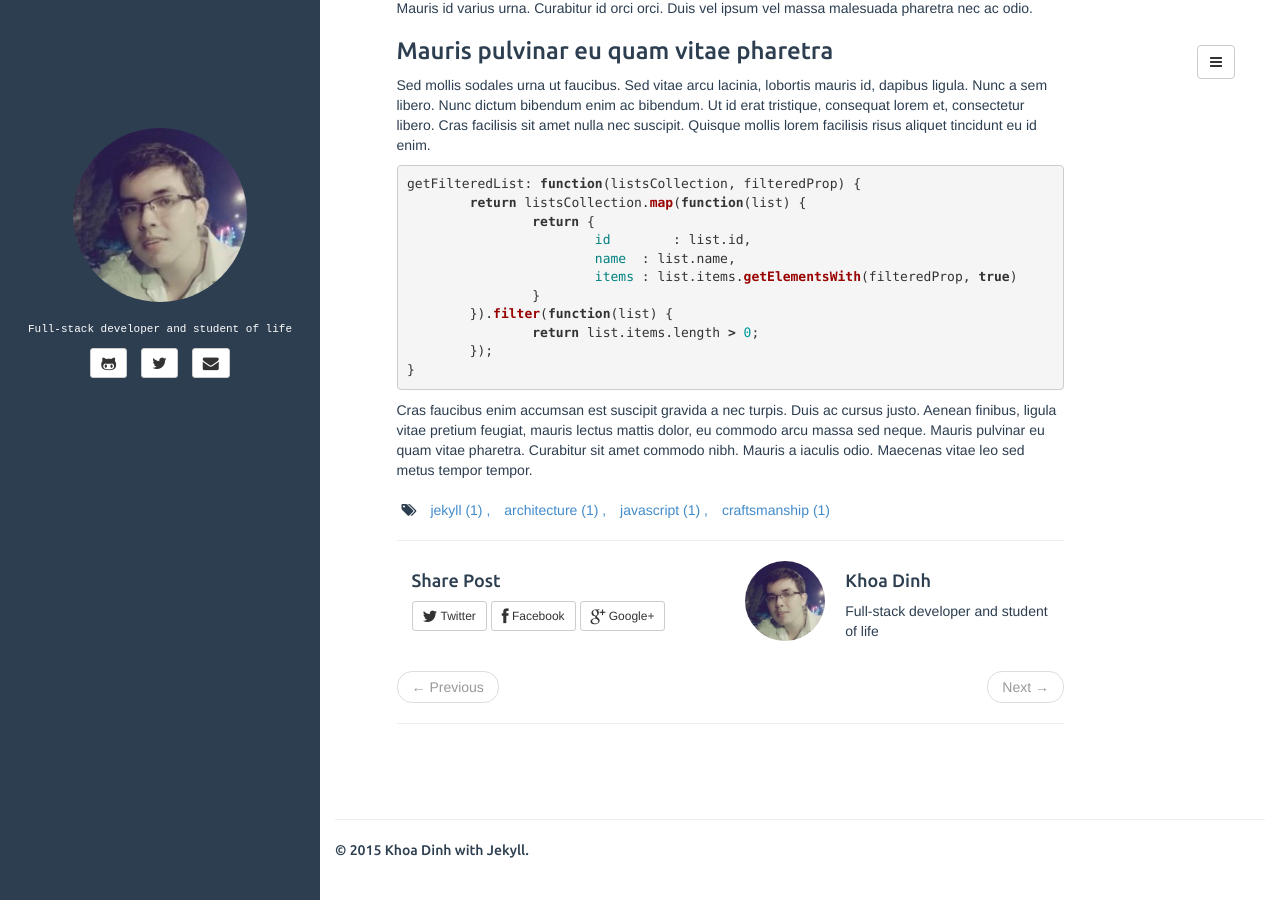
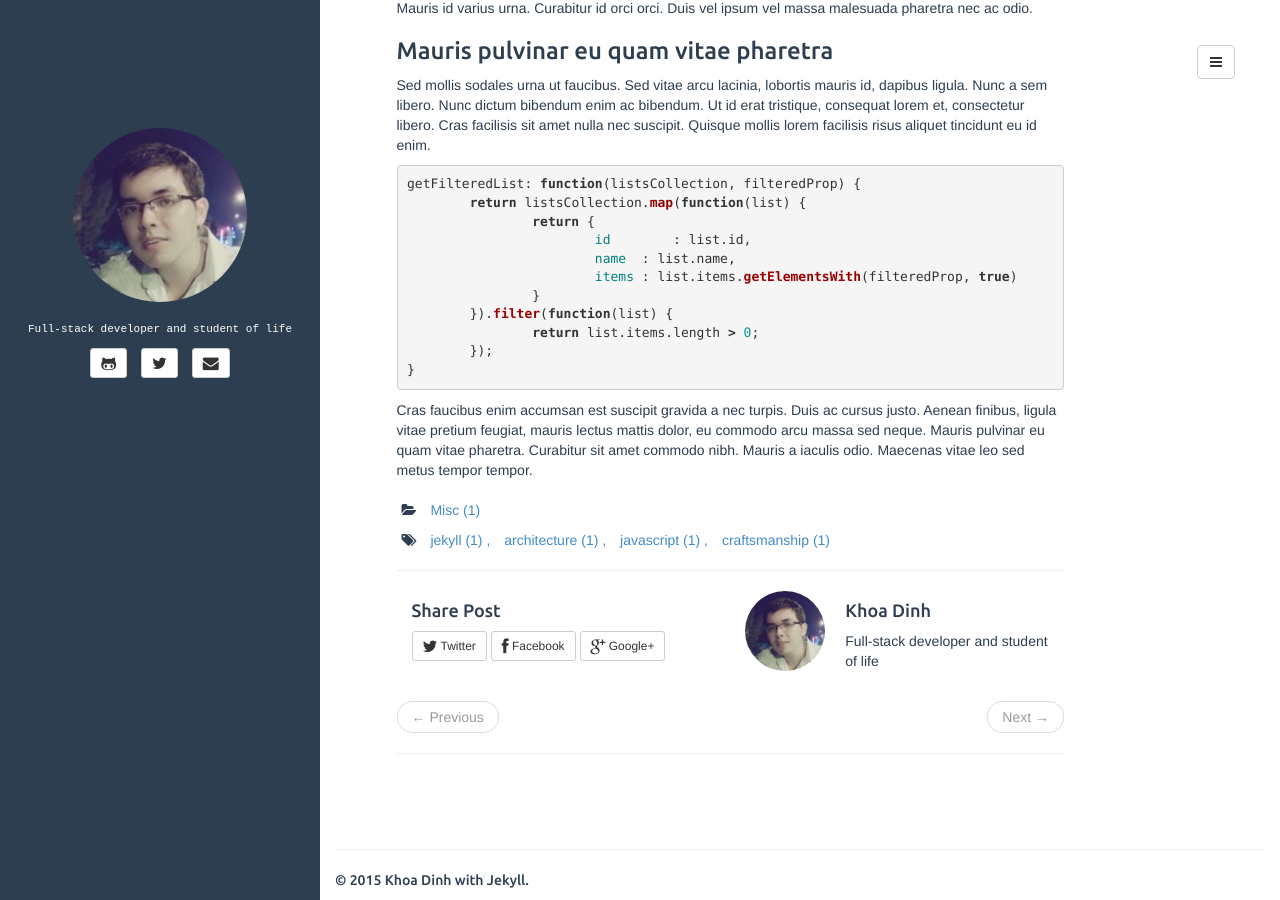
Before and after one commit to KhoaDinh/khoadinh.github.io, a Jekyll site: the page built from _posts/2015-03-22-lorem-ipsum.md, in a window 1280 px wide and 900 px high, scrolled down 515 px. Built offline with Jekyll 4.4.1, drawn with Linux system fonts in a browser that asks for light colours; comment, search, counter and statistics services are not loaded.

```diff
--- a/_posts/2015-03-22-lorem-ipsum.md
+++ b/_posts/2015-03-22-lorem-ipsum.md
@@ -1,6 +1,8 @@
 ---
 layout: post
 title: Lorem ipsum dolor sit amet
+category:
+- Misc
 tags:
 - jekyll
 - architecture
```
